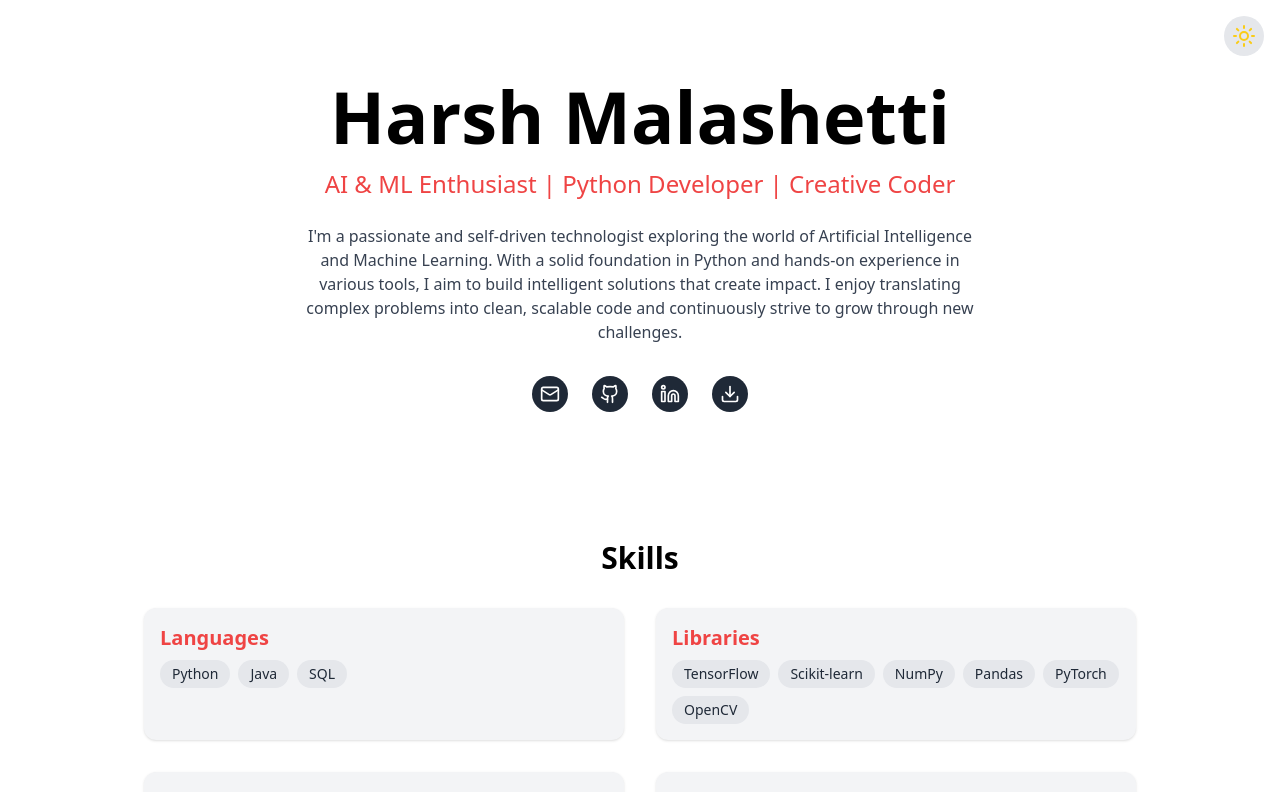
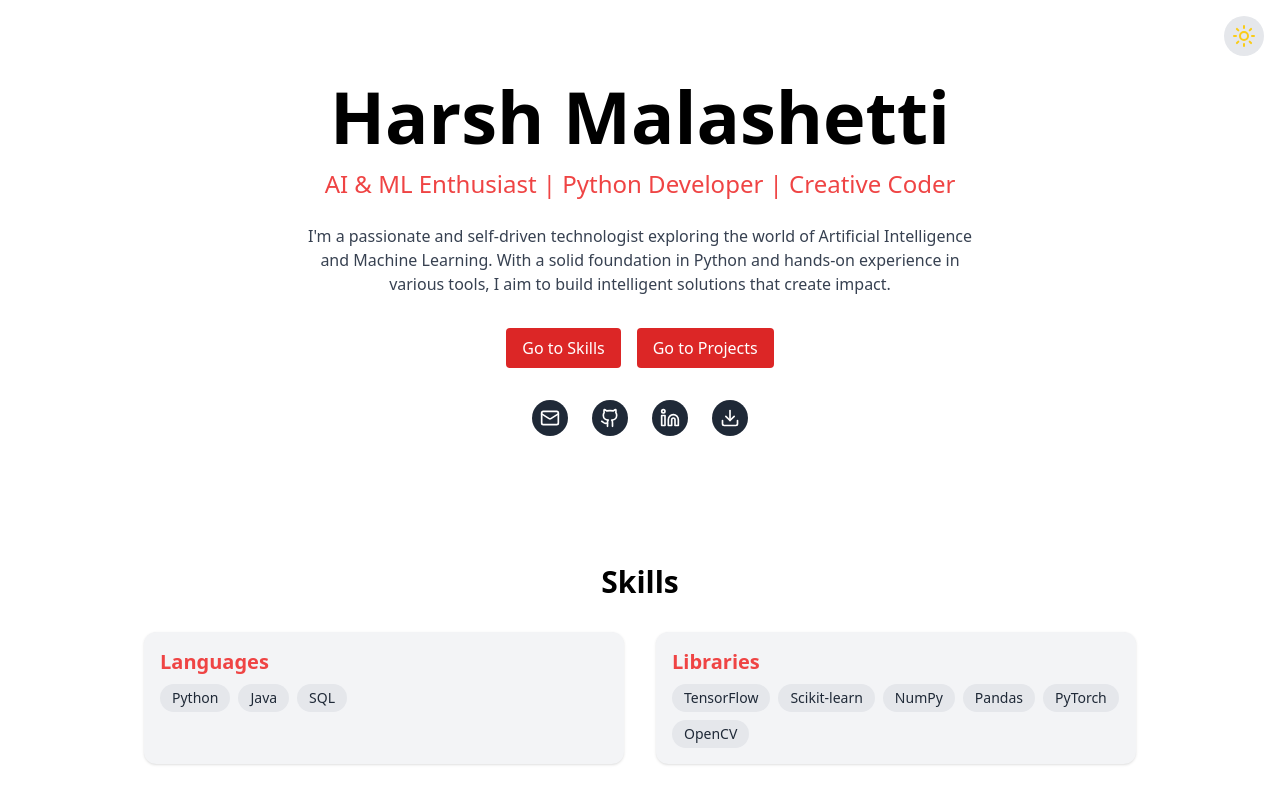
Before and after one commit to 132905/harsh-portfolio, a React (Vite) app: page / in a window 1280 px wide. Shown: the top 792 px of the page. Built offline with nearby package versions, Linux system fonts and the light colour scheme.

Commit message:
Update PortfolioHome.jsx

```diff
--- a/src/pages/PortfolioHome.jsx
+++ b/src/pages/PortfolioHome.jsx
@@ -6,8 +6,14 @@ export default function PortfolioHome() {
   const [darkMode, setDarkMode] = useState(true);
   const [modalData, setModalData] = useState(null);
 
+  // ✅ Toggle Dark/Light Theme
   useEffect(() => {
-    document.documentElement.classList.toggle("dark", darkMode);
+    const root = window.document.documentElement;
+    if (darkMode) {
+      root.classList.add("dark");
+    } else {
+      root.classList.remove("dark");
+    }
   }, [darkMode]);
 
   const skills = [
@@ -39,48 +45,48 @@ export default function PortfolioHome() {
       tech: "Python, Langchain, Langgraph, OpenRouter.ai",
       description: "Built a foundational reactive conversational AI agent using Langchain & Langgraph.",
       role: "Architected interaction flow, agent design, and extensible tooling.",
-      github: "#",
+      github: "https://github.com/132905/langchain-langgraph-ai-agent",
     },
     {
       title: "No-Show Medical Appointments Analysis",
       tech: "Python, Pandas, NumPy, Jupyter",
       description: "EDA on 110k+ medical appointments to find patterns in no-show behavior.",
       role: "Cleaned, explored, and analyzed data, extracted actionable insights.",
-      github: "#",
+      github: "https://github.com/132905/medical-appointment-no-shows",
     },
     {
       title: "Global Socio-Economic Comparison Dashboard",
       tech: "Python, Power BI, Tableau",
       description: "Analyzed global socio-economic data and visualized insights in a dashboard.",
       role: "Data cleaning, visual prep, dashboard development.",
-      github: "#",
+      github: "https://github.com/132905/global-socioeconomic-dashboard",
     },
     {
       title: "Predictive Analytics for Customer Churn",
       tech: "Python, Scikit-learn, Pandas, Logistic Regression",
       description: "Built ML pipeline to predict customer churn, achieving 85% accuracy.",
       role: "Handled preprocessing, training, evaluation and deployment pipeline.",
-      github: "#",
+      github: "https://github.com/132905/customer-churn-prediction",
     },
     {
       title: "Deep Learning for Image Classification",
       tech: "TensorFlow, Keras, Python",
       description: "Achieved 98.7% accuracy on 70k+ images using a CNN.",
       role: "Model design, training optimization, performance tuning.",
-      github: "#",
+      github: "https://github.com/132905/image-classification-cnn",
     },
     {
       title: "Fall Detection of Parkinson’s Patients",
       tech: "Python, OpenCV, TensorFlow Lite, Mediapipe",
       description: "AI-powered real-time fall detection with 96.8% accuracy.",
       role: "Integrated Mediapipe + CNN on Raspberry Pi with real-time alerts.",
-      github: "#",
+      github: "https://github.com/132905/fall-detection-parkinsons",
     },
   ];
 
   return (
     <main className="bg-white text-black dark:bg-black dark:text-white transition-colors duration-300 font-sans">
-      {/* Theme Toggle */}
+      {/* Toggle Theme */}
       <div className="fixed top-4 right-4 z-50">
         <button
           className="p-2 bg-gray-200 dark:bg-gray-800 rounded-full"
@@ -90,7 +96,7 @@ export default function PortfolioHome() {
         </button>
       </div>
 
-      {/* Hero Section */}
+      {/* Hero */}
       <section className="flex flex-col items-center justify-center text-center py-20 px-4">
         <motion.h1
           className="text-5xl md:text-7xl font-bold mb-4"
@@ -114,18 +120,34 @@ export default function PortfolioHome() {
           animate={{ opacity: 1 }}
           transition={{ delay: 0.8, duration: 0.8 }}
         >
-          I'm a passionate and self-driven technologist exploring the world of Artificial Intelligence and Machine Learning. With a solid foundation in Python and hands-on experience in various tools, I aim to build intelligent solutions that create impact. I enjoy translating complex problems into clean, scalable code and continuously strive to grow through new challenges.
+          I'm a passionate and self-driven technologist exploring the world of Artificial Intelligence and Machine Learning. With a solid foundation in Python and hands-on experience in various tools, I aim to build intelligent solutions that create impact.
         </motion.p>
+
+        {/* Scroll Buttons */}
+        <div className="flex flex-wrap justify-center gap-4 mt-8">
+          <button
+            onClick={() => document.getElementById("skills")?.scrollIntoView({ behavior: "smooth" })}
+            className="bg-red-600 text-white px-4 py-2 rounded"
+          >
+            Go to Skills
+          </button>
+          <button
+            onClick={() => document.getElementById("projects")?.scrollIntoView({ behavior: "smooth" })}
+            className="bg-red-600 text-white px-4 py-2 rounded"
+          >
+            Go to Projects
+          </button>
+        </div>
 
         {/* Contact */}
         <div className="flex gap-6 mt-8">
           <a href="mailto:harshmalashetti@gmail.com" className="p-2 bg-gray-800 dark:bg-gray-700 rounded-full">
             <Mail className="h-5 w-5 text-white" />
           </a>
-          <a href="https://github.com/132905" target="_blank" className="p-2 bg-gray-800 dark:bg-gray-700 rounded-full">
+          <a href="https://github.com/132905" target="_blank" className="p-2 bg-gray-800 dark:bg-gray-700 rounded-full" rel="noopener noreferrer">
             <Github className="h-5 w-5 text-white" />
           </a>
-          <a href="https://linkedin.com/in/harsh-malashetti/" target="_blank" className="p-2 bg-gray-800 dark:bg-gray-700 rounded-full">
+          <a href="https://linkedin.com/in/harsh-malashetti/" target="_blank" className="p-2 bg-gray-800 dark:bg-gray-700 rounded-full" rel="noopener noreferrer">
             <Linkedin className="h-5 w-5 text-white" />
           </a>
           <a href="/Harsh_Malashetti_DS.pdf" download className="p-2 bg-gray-800 dark:bg-gray-700 rounded-full">
@@ -135,25 +157,11 @@ export default function PortfolioHome() {
       </section>
 
       {/* Skills */}
-      <section className="py-12 px-4 max-w-5xl mx-auto">
-        <motion.h2
-          className="text-3xl font-bold text-center mb-8"
-          initial={{ opacity: 0 }}
-          whileInView={{ opacity: 1 }}
-          viewport={{ once: true }}
-        >
-          Skills
-        </motion.h2>
+      <section id="skills" className="py-12 px-4 max-w-5xl mx-auto">
+        <h2 className="text-3xl font-bold text-center mb-8">Skills</h2>
         <div className="grid md:grid-cols-2 gap-8">
           {skills.map(({ title, items }, i) => (
-            <motion.div
-              key={i}
-              className="bg-gray-100 dark:bg-gray-900 rounded-xl p-4 shadow"
-              initial={{ opacity: 0, y: 20 }}
-              whileInView={{ opacity: 1, y: 0 }}
-              transition={{ delay: 0.1 * i }}
-              viewport={{ once: true }}
-            >
+            <div key={i} className="bg-gray-100 dark:bg-gray-900 rounded-xl p-4 shadow">
               <h3 className="text-xl font-semibold text-red-500 mb-2">{title}</h3>
               <ul className="flex flex-wrap gap-2 text-sm text-gray-800 dark:text-gray-300">
                 {items.map((skill, idx) => (
@@ -162,31 +170,17 @@ export default function PortfolioHome() {
                   </li>
                 ))}
               </ul>
-            </motion.div>
+            </div>
           ))}
         </div>
       </section>
 
       {/* Projects */}
-      <section className="py-16 px-4 max-w-6xl mx-auto">
-        <motion.h2
-          className="text-3xl font-bold text-center mb-10"
-          initial={{ opacity: 0 }}
-          whileInView={{ opacity: 1 }}
-          viewport={{ once: true }}
-        >
-          Projects
-        </motion.h2>
-        <div className="grid sm:grid-cols-2 lg:grid-cols-3 gap-6">
+      <section id="projects" className="py-16 px-4 max-w-6xl mx-auto">
+        <h2 className="text-3xl font-bold text-center mb-10">Projects</h2>
+        <div className="grid grid-cols-1 sm:grid-cols-2 md:grid-cols-3 gap-6">
           {projects.map((project, idx) => (
-            <motion.div
-              key={idx}
-              className="bg-gray-100 dark:bg-gray-900 p-4 rounded-xl shadow"
-              initial={{ opacity: 0, y: 30 }}
-              whileInView={{ opacity: 1, y: 0 }}
-              transition={{ delay: 0.05 * idx }}
-              viewport={{ once: true }}
-            >
+            <div key={idx} className="bg-gray-100 dark:bg-gray-900 p-4 rounded-xl shadow">
               <h3 className="text-lg font-semibold mb-1">{project.title}</h3>
               <p className="text-sm text-gray-600 dark:text-gray-300">{project.tech}</p>
               <button
@@ -195,7 +189,7 @@ export default function PortfolioHome() {
               >
                 View Details
               </button>
-            </motion.div>
+            </div>
           ))}
         </div>
       </section>
```
